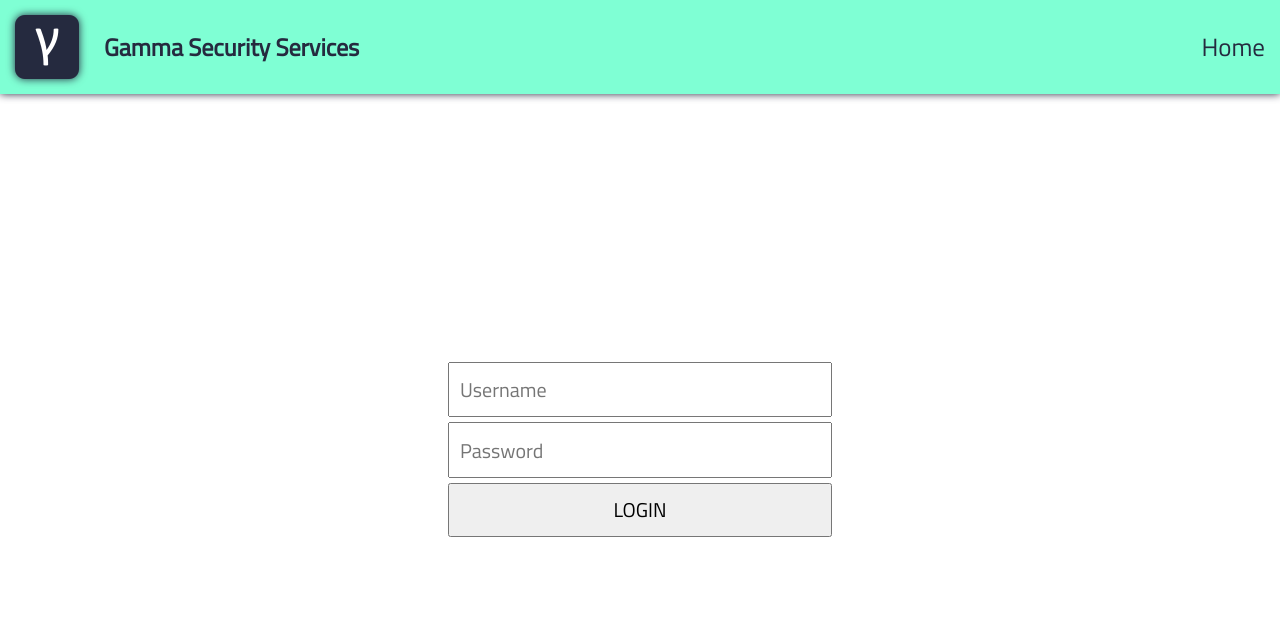
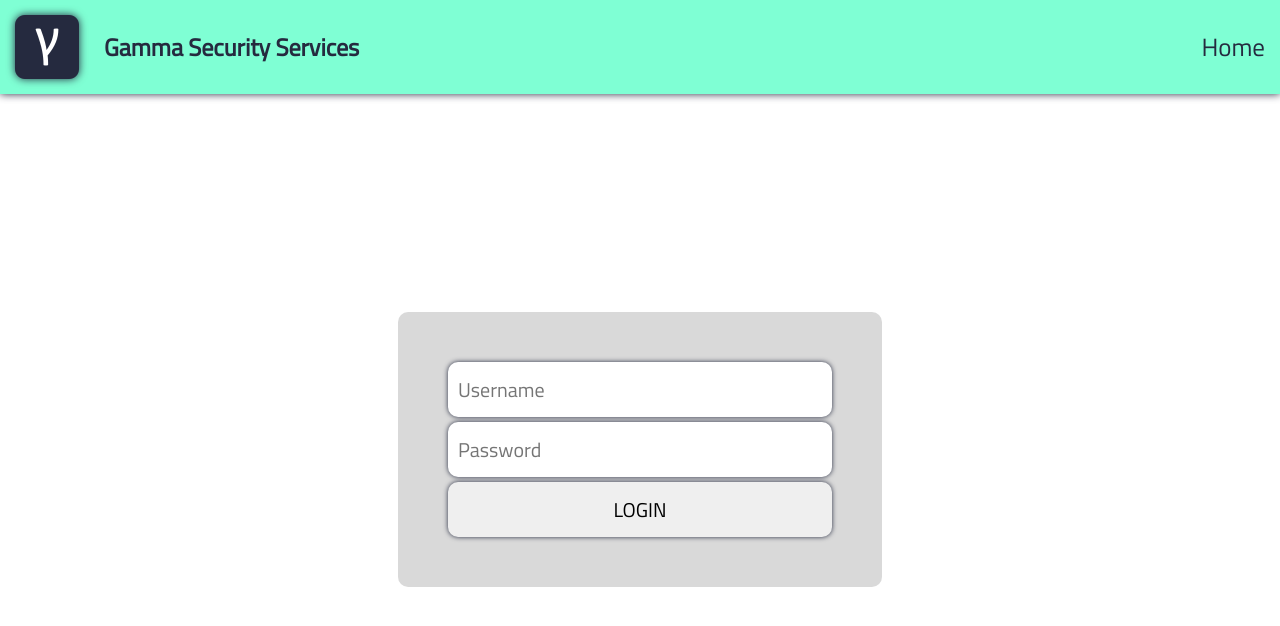
Before and after one commit to alessandropanzieri/GSS-Exprivia-project, an Astro site in the folder src/frontend/: page /login in a window 1280 px wide. Built offline with nearby package versions, Linux system fonts and the light colour scheme; Astro itself is replaced by a stand-in of ours.

Commit message:
convert background.jpg to png and edit index.astro and logi.astro

```diff
--- a/src/frontend/src/pages/index.astro
+++ b/src/frontend/src/pages/index.astro
@@ -30,7 +30,7 @@ import Footer from "@components/Footer.astro";
         flex-direction: column;
         justify-content: center;
         background-repeat: no-repeat;
-        background-image: url("/background.jpg");
+        background-image: url("/background.png");
     }
 
     p {
--- a/src/frontend/src/pages/login.astro
+++ b/src/frontend/src/pages/login.astro
@@ -27,7 +27,10 @@ import Header from "@components/Header.astro";
         width: 30%;
         height: 25%;
         display: flex;
+        padding: 50px;
+        border-radius: 10px;
         flex-direction: column;
+        background-color: rgba(0, 0, 0, 0.15);
     }
 
     input, button {
@@ -35,7 +38,10 @@ import Header from "@components/Header.astro";
         padding: 0;
         height: 100%;
         font-size: 20px;
+        border-width: 0;
+        border-radius: 10px;
         font-family: "Titillium Web", sans-serif;
+        filter: drop-shadow(0 0 0.15rem rgb(37, 42, 63));
     }
 
     input {
@@ -47,7 +53,6 @@ import Header from "@components/Header.astro";
     }
 
     button:hover {
-        border-color: rgb(117, 226, 190);
         background-color: rgb(127, 255, 212);
     }
 </style>
```
Also changed, not shown: src/frontend/public/background.jpg (deleted), src/frontend/public/background.png (added).
